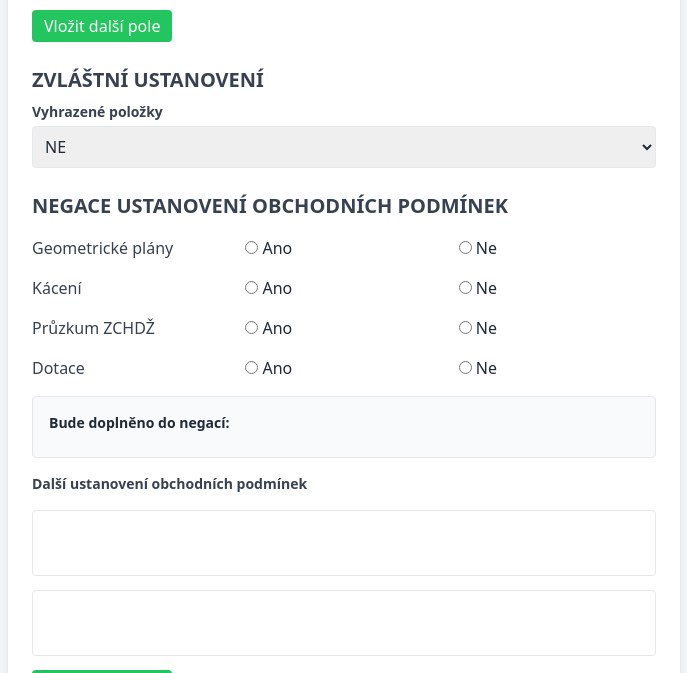
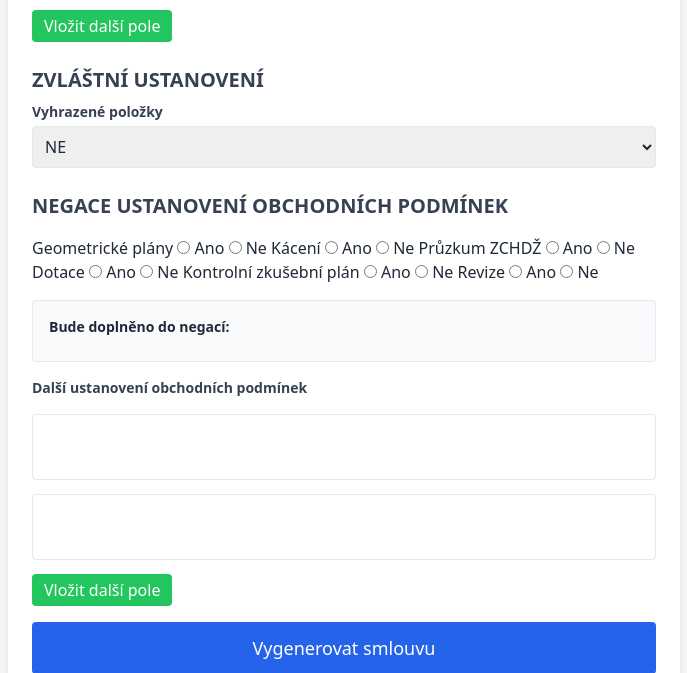
Before and after one commit to JenikAdamira/contract-generator, a Flask app: page / in a window 1280 px wide. Shown: the part 1946-2619 px from the top of the page, without its empty margins (296-983 px from the left). Run offline with Flask 3, Linux system fonts and the light colour scheme; some libraries are stand-ins or nearby versions.

Commit message:
Update form.html

```diff
--- a/templates/form.html
+++ b/templates/form.html
@@ -189,33 +189,43 @@
 
       <!-- Rozšířené otázky s ANO/NE -->
       <div class="mt-4 space-y-4">
-
-        <div class="grid grid-cols-3 gap-4 items-center">
-          <label class="text-gray-700">Geometrické plány</label>
-          <label><input type="radio" name="neg_geom" value="ANO" onchange="zobrazNegace()" required> Ano</label>
+    <div>
+      <label>Geometrické plány</label>
+      <label><input type="radio" name="neg_geom" value="ANO" onchange="zobrazNegace()"> Ano</label>
       <label><input type="radio" name="neg_geom" value="NE" onchange="zobrazNegace()"> Ne</label>
 
-          <label class="text-gray-700">Kácení</label>
-          <label><input type="radio" name="neg_kaceni" value="ANO" onchange="zobrazNegace()" required> Ano</label>
+      <label>Kácení</label>
+      <label><input type="radio" name="neg_kaceni" value="ANO" onchange="zobrazNegace()"> Ano</label>
       <label><input type="radio" name="neg_kaceni" value="NE" onchange="zobrazNegace()"> Ne</label>
 
-          <label class="text-gray-700">Průzkum ZCHDŽ</label>
-          <label><input type="radio" name="neg_pruzkum" value="ANO" onchange="zobrazNegace()" required> Ano</label>
+      <label>Průzkum ZCHDŽ</label>
+      <label><input type="radio" name="neg_pruzkum" value="ANO" onchange="zobrazNegace()"> Ano</label>
       <label><input type="radio" name="neg_pruzkum" value="NE" onchange="zobrazNegace()"> Ne</label>
 
-          <label class="text-gray-700">Dotace</label>
-          <label><input type="radio" name="neg_dotace" value="ANO" onchange="zobrazNegace()" required> Ano</label>
+      <label>Dotace</label>
+      <label><input type="radio" name="neg_dotace" value="ANO" onchange="zobrazNegace()"> Ano</label>
       <label><input type="radio" name="neg_dotace" value="NE" onchange="zobrazNegace()"> Ne</label>
+
+      <label>Kontrolní zkušební plán</label>
+      <label><input type="radio" name="neg_kzp" value="ANO" onchange="zobrazNegace()"> Ano</label>
+      <label><input type="radio" name="neg_kzp" value="NE" onchange="zobrazNegace()"> Ne</label>
+
+      <label>Revize</label>
+      <label><input type="radio" name="neg_reviz" value="ANO" onchange="zobrazNegace()"> Ano</label>
+      <label><input type="radio" name="neg_reviz" value="NE" onchange="zobrazNegace()"> Ne</label>
     </div>
 
         <!-- Dynamické zobrazení negací -->
         <div id="zobrazene-negace" class="mt-6 bg-gray-50 p-4 border rounded text-sm text-gray-700 space-y-1">
           <strong class="block mb-2 text-gray-800">Bude doplněno do negací:</strong>
           <div id="negace_geom" class="hidden">– čl. 2. Všeobecné povinnosti zhotovitele, odst. 2.3., písm. a) Dokumentace, povodňové plány, geodetické práce, body 4., 5.</div>
-          <div id="negace_geom_predani" class="hidden">– čl. 12. Předání díla, odst. 12.2., písm. c)</div>
           <div id="negace_kaceni" class="hidden">– čl. 2. Všeobecné povinnosti zhotovitele, odst. 2.3., písm. f) Ostatní podmínky, bod 35.</div>
           <div id="negace_pruzkum" class="hidden">– čl. 2. Všeobecné povinnosti zhotovitele, odst. 2.3., písm. f) Ostatní podmínky, bod 38.</div>
+          <div id="negace_kzp" class="hidden">– čl. 2. Všeobecné povinnosti zhotovitele, odst. 2.3., písm. f) Ostatní podmínky, bod 45.</div>
           <div id="negace_bz" class="hidden">– čl. 7. Bankovní záruka</div>
+          <div id="negace_geom_predani" class="hidden">– čl. 12. Předání díla, odst. 12.2., písm. c)</div>
+          <div id="negace_kzp_predani" class="hidden">– čl. 12. Předání díla, odst. 12.2., písm. e)</div>
+          <div id="negace_reviz" class="hidden">– čl. 12. Předání díla, odst. 12.2., písm. m)</div>
           <div id="negace_dotace" class="hidden">– čl. 14. Odstoupení od smlouvy, odst. 14.3 a 14.4.</div>
         </div>
         <!-- Textová pole pro vlastní negace -->
@@ -285,15 +295,15 @@
         const el = document.getElementById(id);
         if (el) el.classList.toggle("hidden", !show);
       };
-
       z("negace_geom", document.querySelector('input[name="neg_geom"]:checked')?.value === "NE");
       z("negace_geom_predani", document.querySelector('input[name="neg_geom"]:checked')?.value === "NE");
       z("negace_kaceni", document.querySelector('input[name="neg_kaceni"]:checked')?.value === "NE");
       z("negace_pruzkum", document.querySelector('input[name="neg_pruzkum"]:checked')?.value === "NE");
+      z("negace_bz", document.getElementById("bz")?.value === "NE");
       z("negace_dotace", document.querySelector('input[name="neg_dotace"]:checked')?.value === "NE");
-
-    const bz = document.getElementById("bz")?.value;
-    z("negace_bz", bz === "NE");
+      z("negace_kzp", document.querySelector('input[name="neg_kzp"]:checked')?.value === "NE");
+      z("negace_kzp_predani", document.querySelector('input[name="neg_kzp"]:checked')?.value === "NE");
+      z("negace_reviz", document.querySelector('input[name="neg_reviz"]:checked')?.value === "NE");
     }
 
   document.addEventListener("DOMContentLoaded", zobrazNegace);
```
Lines whose indentation alone changed are shown as unchanged.
